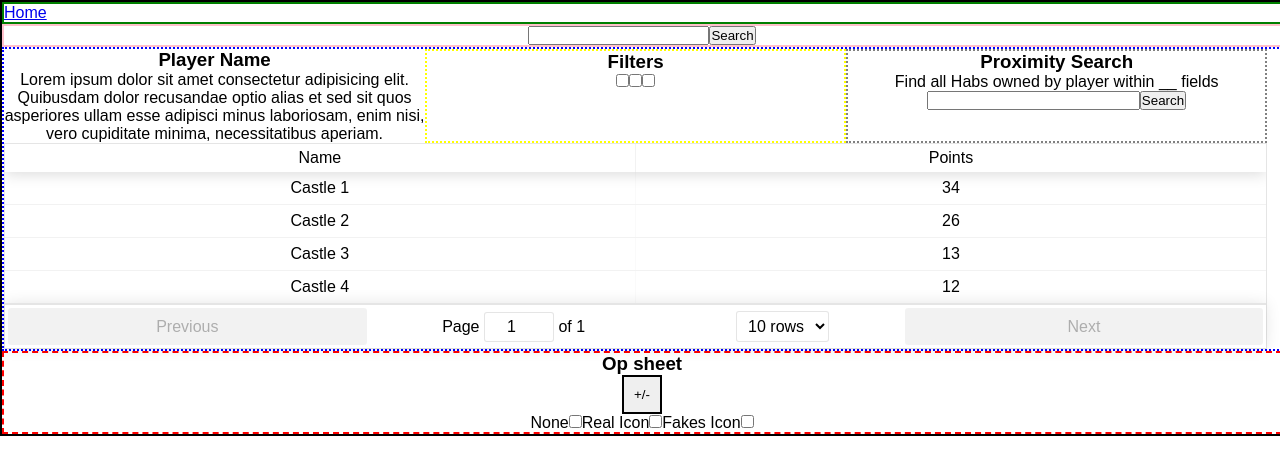
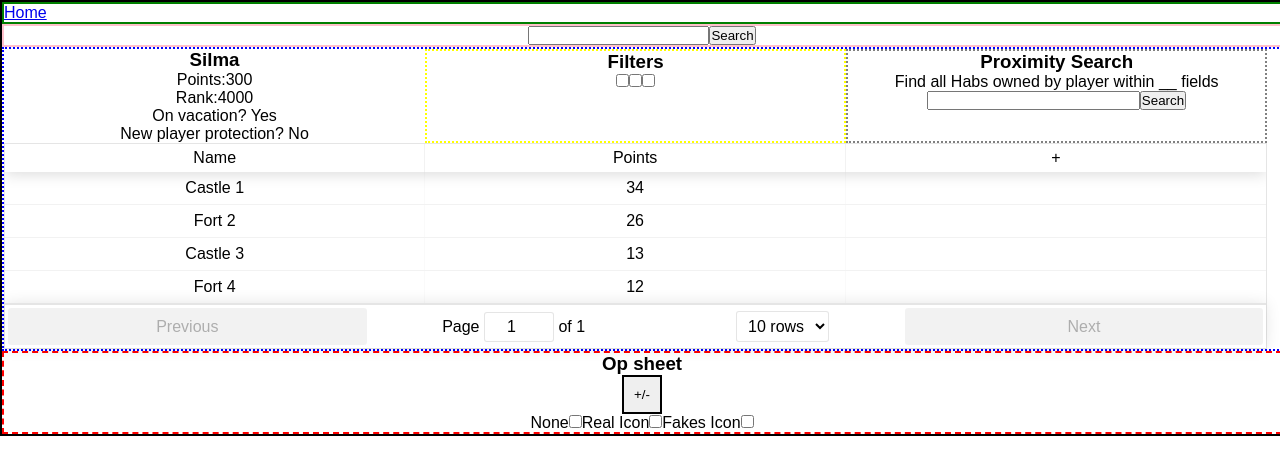
Before and after one commit to jmc617/op-sheet-builder, a React (Create React App) app: page /player in a window 1280 px wide. Shown: the top 474 px of the page. Built offline with nearby package versions, Linux system fonts and the light colour scheme; what apollo-link-state would draw is missing.

Commit message:
sample data displayed in player info and hab list

```diff
--- a/src/components/Player/Information/HabitatList.js
+++ b/src/components/Player/Information/HabitatList.js
@@ -6,39 +6,42 @@ class HabitatList extends Component  {
 
   render() {
     const playerData = [{
-      //to search for habData
+      //from player.json to search for habData
       habitatIDs: [12,34,67,78]
     }]
 
     const habData = [{
+      //from habitat.json
       name: 'Castle 1',
       points: 34,
     }, {
-      name: 'Castle 2',
+      name: 'Fort 2',
       points: 26,
     }, {
       name: 'Castle 3',
       points: 13,
     }, {
-      name: 'Castle 4',
+      name: 'Fort 4',
       points: 12,
     }]
 
     const columns = [{
       Header: 'Name',
-      accessor: 'name' // String-based value accessors!
+      accessor: 'name'
     }, {
       Header: 'Points',
       accessor: 'points',
+    }, {
+      Header: '+'
     }]
 
     return (
       <div className = 'habitat-list-wrapper'>
         <ReactTable
           data={habData}
+          noDataText="Player not found!"
           columns={columns}
           minRows= {1}
-          filterable= {false}
           pageSizeOptions= {[5, 10, 20]}
           defaultPageSize= {10}
         />
--- a/src/components/Player/Information/Text.js
+++ b/src/components/Player/Information/Text.js
@@ -2,21 +2,33 @@ import React, { Component } from 'react';
 
 class Text extends Component {
     render() {
-      const data = [{
+      const data = {
         //from players.json
         nick: 'Silma',
         points: 300,
         rank: 4000,
-        onVacation: false,
+        onVacation: true,
         underAttackProtection: false,
         //to search for Alliance name + create link
         allianceID: 300,
-      }]
+      }
+
+      const { nick, points, rank, onVacation, underAttackProtection} = data;
+
+      const vacationStatusText = () => { return (onVacation ? "Yes" : "No")};
+      const protectionStatusText = () => { return (underAttackProtection ? "Yes" : "No")};
+
 
       return (
+
         <div className='text-wrapper'>
-            <h3>Player Name</h3>
-            <p>Lorem ipsum dolor sit amet consectetur adipisicing elit. Quibusdam dolor recusandae optio alias et sed sit quos asperiores ullam esse adipisci minus laboriosam, enim nisi, vero cupiditate minima, necessitatibus aperiam.</p>
+            <h3>{nick}</h3>
+            <p>Points:{points}</p>
+            <p>Rank:{rank}</p>
+            <p>On vacation? {vacationStatusText()}</p>
+            <p>New player protection? {protectionStatusText()}</p>
+
+
 
         </div>
       );
```
